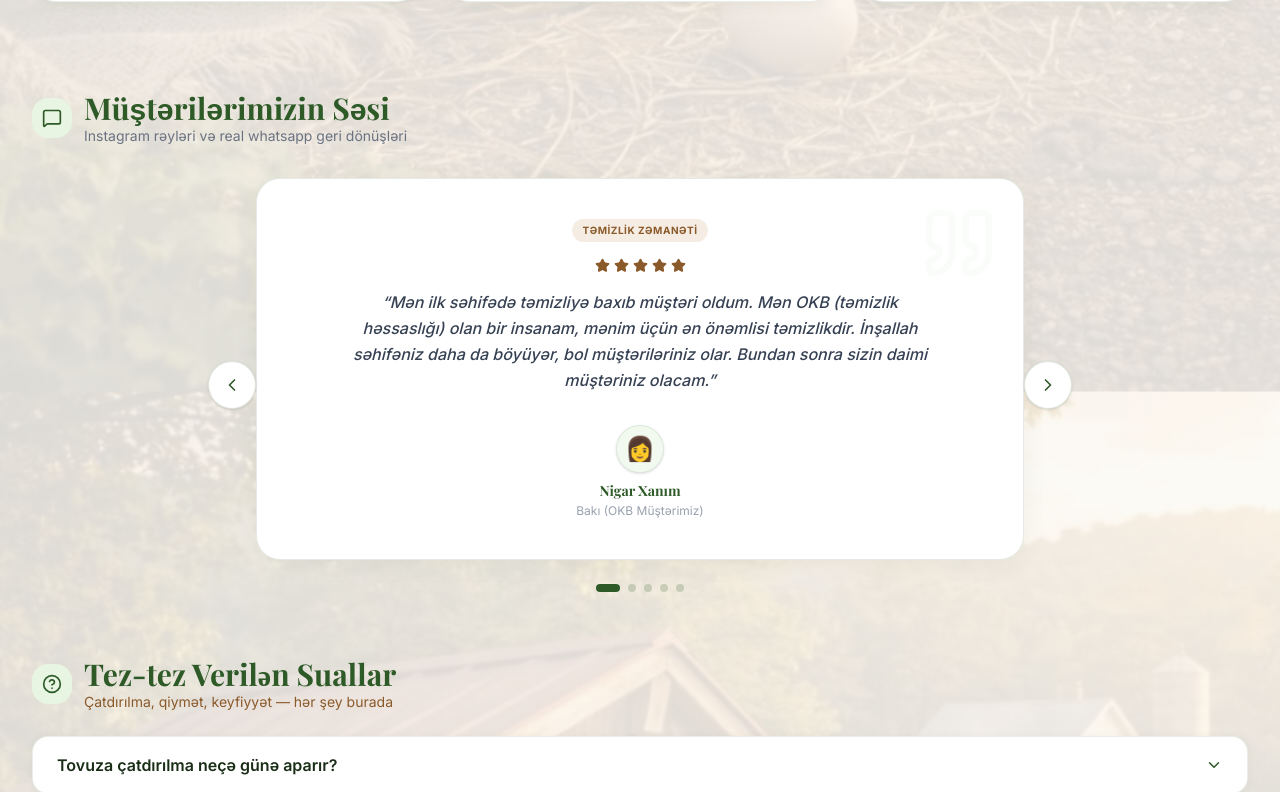
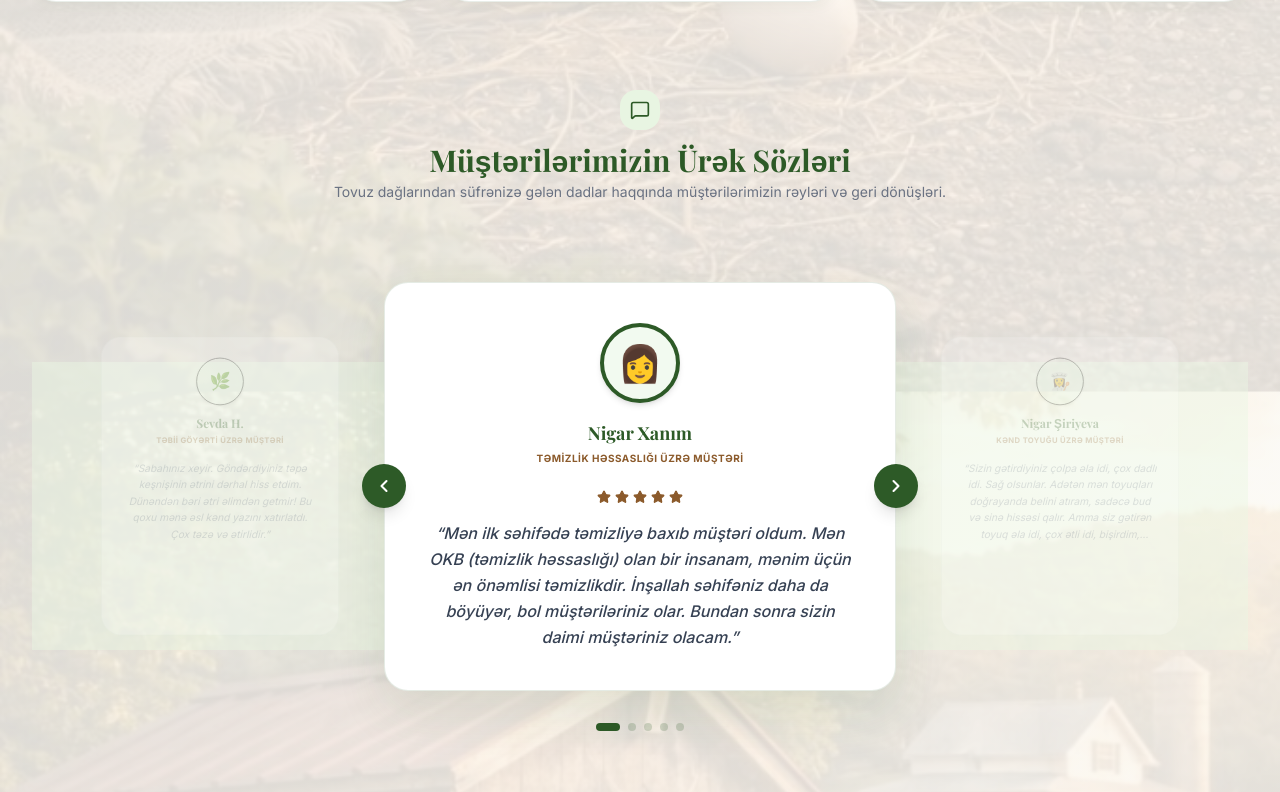
Before and after one commit to Senaniv/Atamevi, a Next.js app: page / in a window 1280 px wide. Shown: the part 5374-6166 px from the top of the page. Built offline with nearby package versions, Linux system fonts and the light colour scheme; a web font is replaced by a local one.

Commit message:
Refactor reviews section layout matching medical center reference layout

```diff
--- a/components/ReviewsSection.tsx
+++ b/components/ReviewsSection.tsx
@@ -1,76 +1,63 @@
 'use client'
 
 import { useState, useEffect } from 'react'
-import { ChevronLeft, ChevronRight, MessageSquare, Star, Quote } from 'lucide-react'
+import { ChevronLeft, ChevronRight, MessageSquare, Star } from 'lucide-react'
 
 interface Review {
   id: string
   name: string
+  role: string
   text: string
   avatar: string
   location: string
   rating: number
-  tag?: string
 }
 
 const REVIEWS: Review[] = [
   {
     id: 'rev1',
     name: 'Nigar Xanım',
-    location: 'Bakı (OKB Müştərimiz)',
+    role: 'TƏMİZLİK HƏSSASLIĞI ÜZRƏ MÜŞTƏRİ',
     text: 'Mən ilk səhifədə təmizliyə baxıb müştəri oldum. Mən OKB (təmizlik həssaslığı) olan bir insanam, mənim üçün ən önəmlisi təmizlikdir. İnşallah səhifəniz daha da böyüyər, bol müştəriləriniz olar. Bundan sonra sizin daimi müştəriniz olacam.',
     avatar: '👩',
-    rating: 5,
-    tag: 'Təmizlik Zəmanəti'
+    rating: 5
   },
   {
     id: 'rev2',
     name: 'Nigar Şiriyeva',
-    location: 'Bakı',
+    role: 'KƏND TOYUĞU ÜZRƏ MÜŞTƏRİ',
     text: 'Sizin gətirdiyiniz çolpa əla idi, çox dadlı idi. Sağ olsunlar. Adətən mən toyuqları doğrayanda belini atıram, sadəcə bud və sinə hissəsi qalır. Amma siz gətirən toyuq əla idi, çox ətli idi, bişirdim, ləzzətlə yedik.',
     avatar: '👩‍🍳',
-    rating: 5,
-    tag: 'Ət Məhsulları'
+    rating: 5
   },
   {
     id: 'rev3',
     name: 'Cənnət M.',
-    location: 'Bakı',
+    role: 'SÜD MƏHSULLARI ÜZRƏ MÜŞTƏRİ',
     text: 'Əlləriniz var olsun! Qatıq da yolda heç dağılmayıb, çox qəşəng və səliqəli gəlib çatdı. Qablaşdırma və dad həqiqətən mükəmməldir. Təşəkkür edirəm!',
     avatar: '🥰',
-    rating: 5,
-    tag: 'Səliqəli Çatdırılma'
+    rating: 5
   },
   {
     id: 'rev4',
     name: 'İlya Məmmədova',
-    location: 'Bakı',
+    role: 'MÜŞTƏRİ MƏMNUNİYYƏTİ ÜZRƏ MÜŞTƏRİ',
     text: 'Hər şey möhtəşəm idi! Məhsulların ləzzəti çox xoşumuza gəldi. Hətta yaxınlarıma göstərmək üçün şəkillərini də çəkdim. Çox sağ olun.',
     avatar: '✨',
-    rating: 5,
-    tag: 'Müştəri Məmnuniyyəti'
+    rating: 5
   },
   {
     id: 'rev5',
     name: 'Sevda H.',
-    location: 'Bakı',
+    role: 'TƏBİİ GÖYƏRTİ ÜZRƏ MÜŞTƏRİ',
     text: 'Sabahınız xeyir. Göndərdiyiniz təpə keşnişinin ətrini dərhal hiss etdim. Dünəndən bəri ətri əlimdən getmir! Bu qoxu mənə əsl kənd yazını xatırlatdı. Çox təzə və ətirlidir.',
     avatar: '🌿',
-    rating: 5,
-    tag: 'Təbii Ətir'
+    rating: 5
   }
 ]
 
 export default function ReviewsSection() {
   const [currentIndex, setCurrentIndex] = useState(0)
-
-  // Auto slide every 8 seconds
-  useEffect(() => {
-    const timer = setInterval(() => {
-      setCurrentIndex((prev) => (prev + 1) % REVIEWS.length)
-    }, 8000)
-    return () => clearInterval(timer)
-  }, [])
 
   const handlePrev = () => {
     setCurrentIndex((prev) => (prev === 0 ? REVIEWS.length - 1 : prev - 1))
@@ -80,103 +67,140 @@ export default function ReviewsSection() {
     setCurrentIndex((prev) => (prev + 1) % REVIEWS.length)
   }
 
+  // Get L and R indexes
+  const prevIndex = (currentIndex === 0) ? REVIEWS.length - 1 : currentIndex - 1
+  const nextIndex = (currentIndex + 1) % REVIEWS.length
+
+  const prevReview = REVIEWS[prevIndex]
   const activeReview = REVIEWS[currentIndex]
+  const nextReview = REVIEWS[nextIndex]
 
   return (
-    <section className="mb-16" id="reviews">
+    <section className="mb-20 relative w-full overflow-hidden" id="reviews">
       {/* Title */}
-      <div className="flex items-center gap-3 mb-8">
+      <div className="flex flex-col items-center text-center mb-10 px-4">
         <div
-          className="w-10 h-10 rounded-2xl flex items-center justify-center bg-green-light"
+          className="w-10 h-10 rounded-2xl flex items-center justify-center bg-green-light mb-3"
         >
           <MessageSquare size={20} style={{ color: '#2d5a27' }} />
         </div>
-        <div>
         <h2
           className="text-2xl md:text-3xl font-bold font-playfair"
           style={{ color: '#2d5a27' }}
         >
-            Müştərilərimizin Səsi
+          Müştərilərimizin Ürək Sözləri
         </h2>
-          <p className="text-sm text-gray-500">
-            Instagram rəyləri və real whatsapp geri dönüşləri
+        <p className="text-sm text-gray-500 mt-1">
+          Tovuz dağlarından süfrənizə gələn dadlar haqqında müştərilərimizin rəyləri və geri dönüşləri.
         </p>
       </div>
+
+      {/* Main Slider Container with Split background band */}
+      <div className="relative w-full py-10 flex flex-col items-center">
+        {/* Horizontal green-light background band */}
+        <div
+          className="absolute top-1/2 bottom-0 left-0 right-0 -translate-y-1/2 h-[18rem] w-full -z-10"
+          style={{ backgroundColor: 'rgba(232, 245, 226, 0.45)' }}
+        />
+
+        {/* Slides layout */}
+        <div className="w-full max-w-6xl mx-auto flex items-center justify-center gap-6 px-4 relative">
+
+          {/* Left Review (Scaled down) */}
+          <div
+            className="hidden lg:flex flex-col items-center text-center p-6 rounded-3xl border w-72 h-[22rem] bg-white/60 opacity-30 scale-85 select-none pointer-events-none transition-all duration-500"
+            style={{ borderColor: 'rgba(45,90,39,0.06)' }}
+          >
+            <span className="w-14 h-14 rounded-full bg-green-pale flex items-center justify-center text-xl border shadow-sm mb-3">
+              {prevReview.avatar}
+            </span>
+            <h4 className="font-bold text-sm text-green-deep/80 font-playfair">{prevReview.name}</h4>
+            <p className="text-[9px] font-bold text-brown/70 tracking-wider uppercase mt-0.5">{prevReview.role}</p>
+            <p className="text-xs text-gray-400 mt-4 leading-relaxed line-clamp-5 italic">
+              &ldquo;{prevReview.text}&rdquo;
+            </p>
           </div>
 
-      {/* Review Box Wrapper */}
-      <div className="relative max-w-3xl mx-auto">
-        {/* Slider Card */}
+          {/* Active Center Review (Highlighted) */}
+          <div className="relative w-full max-w-lg z-10">
+            {/* White card */}
             <div
-          className="bg-white rounded-3xl p-8 md:p-10 border transition-all duration-300 hover:shadow-lg relative overflow-hidden"
+              className="bg-white rounded-3xl p-8 md:p-10 border transition-all duration-500 shadow-2xl flex flex-col items-center text-center min-h-[24rem]"
               style={{
                 borderColor: 'rgba(45,90,39,0.12)',
-            boxShadow: '0 4px 24px rgba(45,90,39,0.06)',
+                boxShadow: '0 20px 50px rgba(45,90,39,0.12)',
               }}
             >
-          {/* Quote Icon Background */}
-          <div className="absolute right-6 top-6 text-green-pale opacity-40 pointer-events-none select-none">
-            <Quote size={80} />
+              {/* Avatar with thick circular border */}
+              <div
+                className="w-20 h-20 rounded-full flex items-center justify-center text-4xl border-4 bg-green-pale shadow-md mb-4"
+                style={{ borderColor: '#2d5a27' }}
+              >
+                {activeReview.avatar}
               </div>
 
-          <div className="flex flex-col items-center text-center space-y-4 relative z-10">
-            {/* Tag */}
-            {activeReview.tag && (
-              <span
-                className="text-[10px] font-bold px-2.5 py-1 rounded-full uppercase tracking-wider bg-brown-light text-brown"
+              {/* Name */}
+              <h3 className="font-bold text-lg text-green-deep font-playfair">{activeReview.name}</h3>
+              {/* Role / Uppercase title */}
+              <p
+                className="text-[10px] font-bold tracking-wider uppercase mt-1 mb-6"
+                style={{ color: '#8b5a2b' }}
               >
-                {activeReview.tag}
-              </span>
-            )}
+                {activeReview.role}
+              </p>
 
               {/* Stars */}
-            <div className="flex gap-1">
+              <div className="flex gap-1 mb-4">
                 {[...Array(activeReview.rating)].map((_, i) => (
-                <Star key={i} size={15} fill="#8b5a2b" color="#8b5a2b" />
+                  <Star key={i} size={14} fill="#8b5a2b" color="#8b5a2b" />
                 ))}
               </div>
 
-            {/* Review text */}
+              {/* Text */}
               <p
-              className="text-sm md:text-base md:leading-relaxed text-gray-700 italic font-medium max-w-xl transition-all"
+                className="text-sm md:text-base leading-relaxed text-gray-700 italic font-medium"
                 style={{ fontFamily: 'var(--font-inter)' }}
               >
                 &ldquo;{activeReview.text}&rdquo;
               </p>
-
-            {/* Customer Details */}
-            <div className="pt-4 flex flex-col items-center">
-              <span className="w-12 h-12 rounded-full bg-green-pale flex items-center justify-center text-2xl border border-green-deep/10 shadow-sm mb-2">
-                {activeReview.avatar}
-              </span>
-              <h4 className="font-bold text-sm text-green-deep font-playfair">{activeReview.name}</h4>
-              <p className="text-xs text-gray-400 mt-0.5">{activeReview.location}</p>
-            </div>
-          </div>
             </div>
 
-        {/* Navigation Arrows */}
-        <div className="absolute top-1/2 -translate-y-1/2 left-0 right-0 -mx-4 md:-mx-12 flex justify-between pointer-events-none">
+            {/* Slider Navigation Arrows - Overlapping card boundaries exactly like the reference */}
             <button
               onClick={handlePrev}
-            className="w-10 h-10 md:w-12 md:h-12 rounded-full border flex items-center justify-center bg-white text-green-deep hover:bg-green-pale shadow-sm hover:scale-105 active:scale-95 transition-all pointer-events-auto"
-            style={{ borderColor: 'rgba(45,90,39,0.15)' }}
+              className="absolute left-0 -translate-x-1/2 top-1/2 -translate-y-1/2 w-10 h-10 md:w-11 md:h-11 rounded-full flex items-center justify-center text-white bg-green-deep hover:bg-green-hover shadow-lg transition-all active:scale-95 cursor-pointer z-20"
               aria-label="Əvvəlki rəy"
             >
-            <ChevronLeft size={20} />
+              <ChevronLeft size={20} strokeWidth={2.5} />
             </button>
             <button
               onClick={handleNext}
-            className="w-10 h-10 md:w-12 md:h-12 rounded-full border flex items-center justify-center bg-white text-green-deep hover:bg-green-pale shadow-sm hover:scale-105 active:scale-95 transition-all pointer-events-auto"
-            style={{ borderColor: 'rgba(45,90,39,0.15)' }}
+              className="absolute right-0 translate-x-1/2 top-1/2 -translate-y-1/2 w-10 h-10 md:w-11 md:h-11 rounded-full flex items-center justify-center text-white bg-green-deep hover:bg-green-hover shadow-lg transition-all active:scale-95 cursor-pointer z-20"
               aria-label="Növbəti rəy"
             >
-            <ChevronRight size={20} />
+              <ChevronRight size={20} strokeWidth={2.5} />
             </button>
           </div>
 
+          {/* Right Review (Scaled down) */}
+          <div
+            className="hidden lg:flex flex-col items-center text-center p-6 rounded-3xl border w-72 h-[22rem] bg-white/60 opacity-30 scale-85 select-none pointer-events-none transition-all duration-500"
+            style={{ borderColor: 'rgba(45,90,39,0.06)' }}
+          >
+            <span className="w-14 h-14 rounded-full bg-green-pale flex items-center justify-center text-xl border shadow-sm mb-3">
+              {nextReview.avatar}
+            </span>
+            <h4 className="font-bold text-sm text-green-deep/80 font-playfair">{nextReview.name}</h4>
+            <p className="text-[9px] font-bold text-brown/70 tracking-wider uppercase mt-0.5">{nextReview.role}</p>
+            <p className="text-xs text-gray-400 mt-4 leading-relaxed line-clamp-5 italic">
+              &ldquo;{nextReview.text}&rdquo;
+            </p>
+          </div>
+
+        </div>
+
         {/* Dot Indicators */}
-        <div className="flex justify-center gap-2 mt-6">
+        <div className="flex justify-center gap-2 mt-8">
           {REVIEWS.map((_, i) => (
             <button
               key={i}
```
Lines whose indentation alone changed are shown as unchanged.
